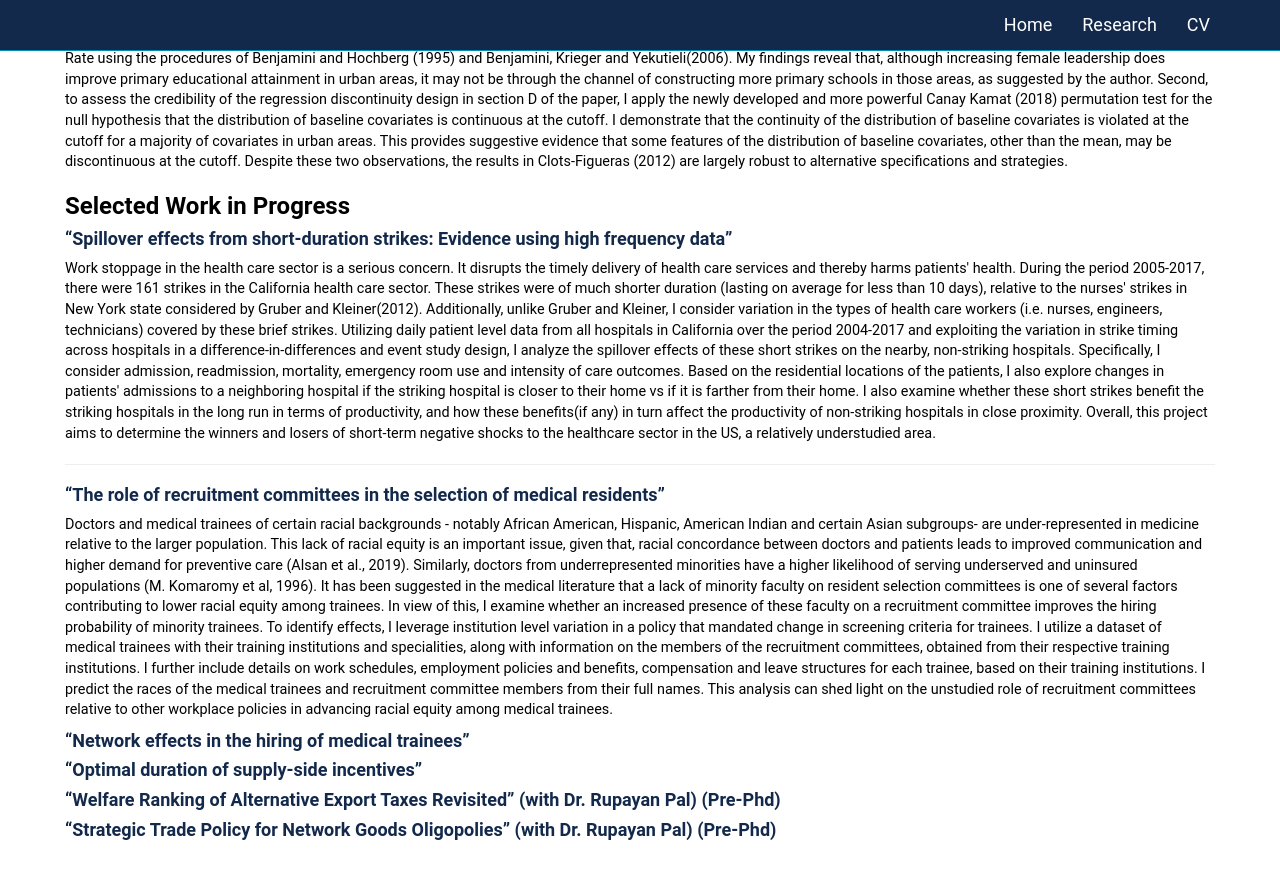
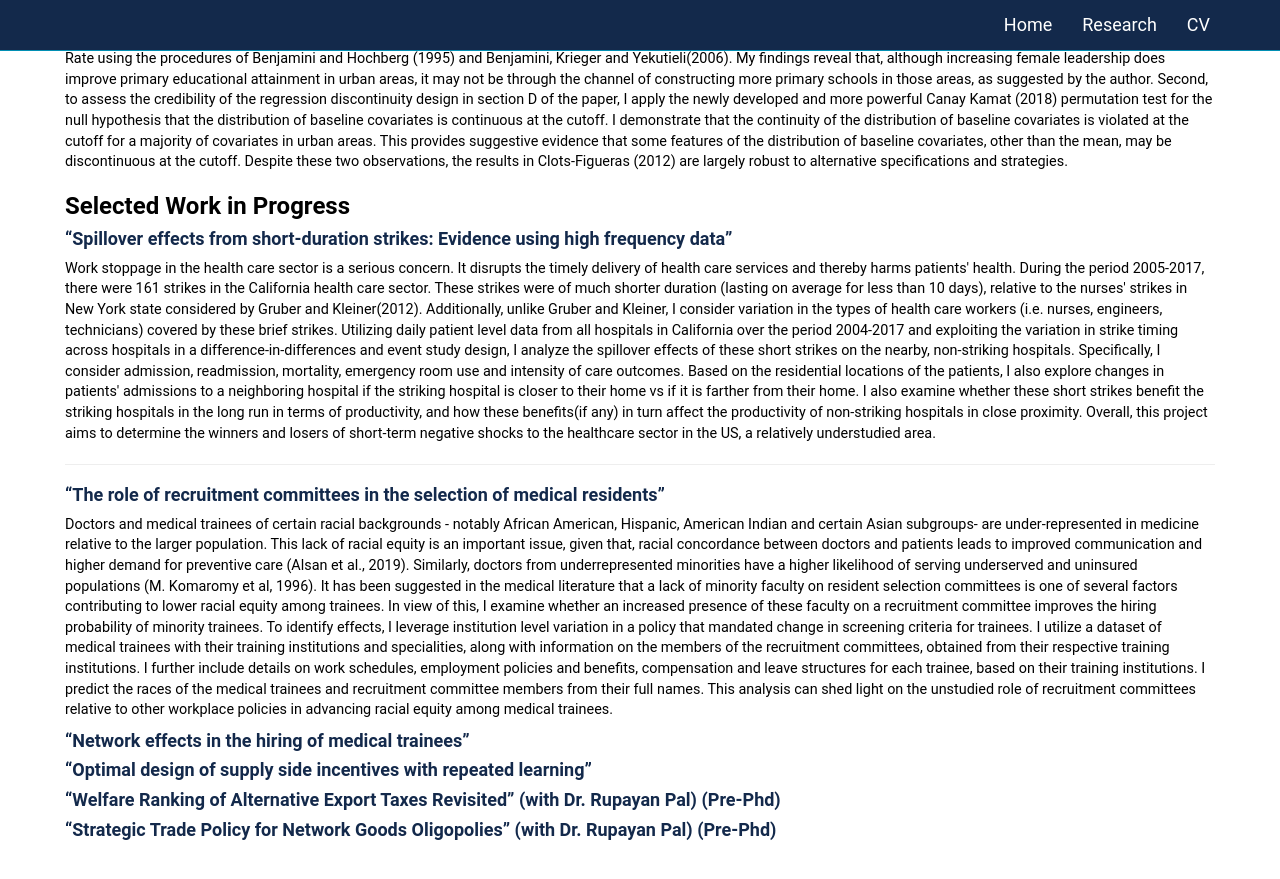
Before and after one commit to anomitaghosh/anomitaghosh.github.io, a Jekyll site: the page built from research.md, in a window 1280 px wide and 900 px high, scrolled down 640 px. Shown: the top 879 px of the window. Built offline with Jekyll 4.4.1, drawn with Linux system fonts in a browser that asks for light colours.

Commit message:
Update research.md

```diff
--- a/research.md
+++ b/research.md
@@ -38,7 +38,7 @@ Doctors and medical trainees of certain racial backgrounds - notably African Ame
 
 #### **"Network effects in the hiring of medical trainees"**
 
-#### **"Optimal duration of supply-side incentives"**
+#### **"Optimal design of supply side incentives with repeated learning"**
 
 #### **"Welfare Ranking of Alternative Export Taxes Revisited" (with Dr. Rupayan Pal) (Pre-Phd)**
 
```
